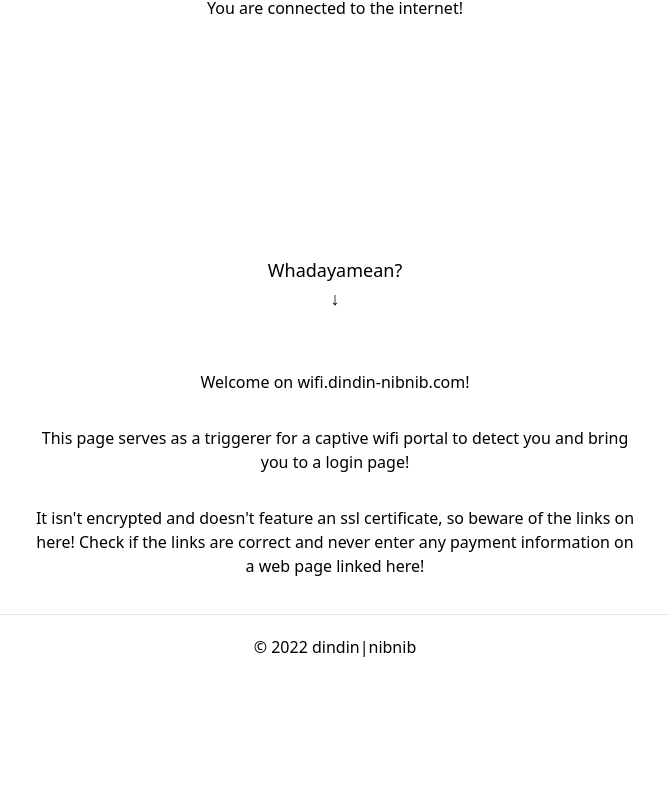
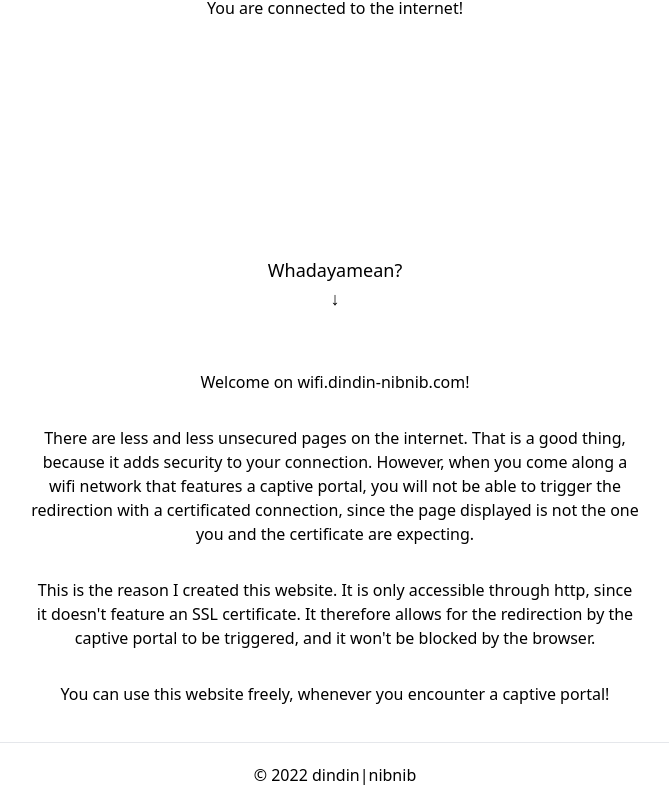
Before and after one commit to drafolin/nossl, a Nuxt app: page / in a window 1280 px wide. Shown: the part 466-1273 px from the top of the page, without its empty margins (305-974 px from the left). Before the commit the page ends 1145 px from the top, so only its background shows below. Built offline with nearby package versions, Linux system fonts and the light colour scheme.

Commit message:
@feature:better description

```diff
--- a/pages/index.vue
+++ b/pages/index.vue
@@ -44,13 +44,20 @@ useHead({
 			<div class="flex flex-col items-center w-4/5 lg:w-1/2">
 				<div class="p-4 text-center">Welcome on <NuxtLink to="http://wifi.dindin-nibnib.com">
 						wifi.dindin-nibnib.com</NuxtLink>!</div>
-				<div class="p-4 text-center">This page serves as a triggerer for a captive wifi portal to detect you and
-					bring you to a login
-					page!
+				<div class="p-4 text-center">There are less and less unsecured pages on the internet.
+					That is a good thing, because it adds security to your connection.
+					However, when you come along a wifi network that features a captive portal,
+					you will not be able to trigger the redirection with a certificated connection,
+					since the page displayed is not the one you and the certificate are expecting.
 				</div>
-				<div class="p-4 text-center">It isn't encrypted and doesn't feature an ssl certificate, so beware of the
-					links on here!
-					Check if the links are correct and never enter any payment information on a web page linked here!
+				<div class="p-4 text-center">
+					This is the reason I created this website.
+					It is only accessible through http, since it doesn't feature an SSL certificate.
+					It therefore allows for the redirection by the captive portal to be triggered,
+					and it won't be blocked by the browser.
+				</div>
+				<div class="p-4 text-center">
+					You can use this website freely, whenever you encounter a captive portal!
 				</div>
 			</div>
 		</section>
```
